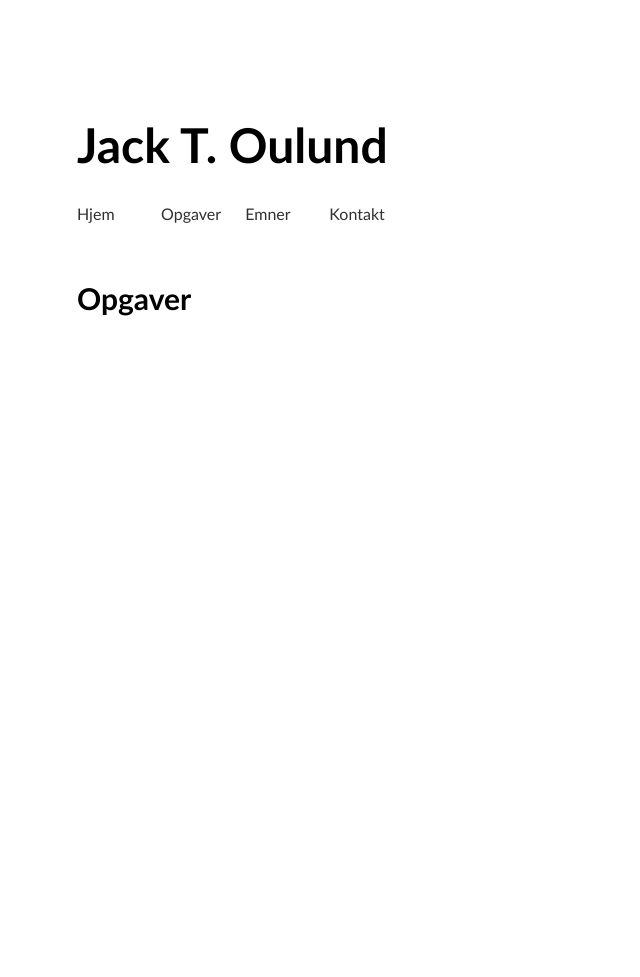
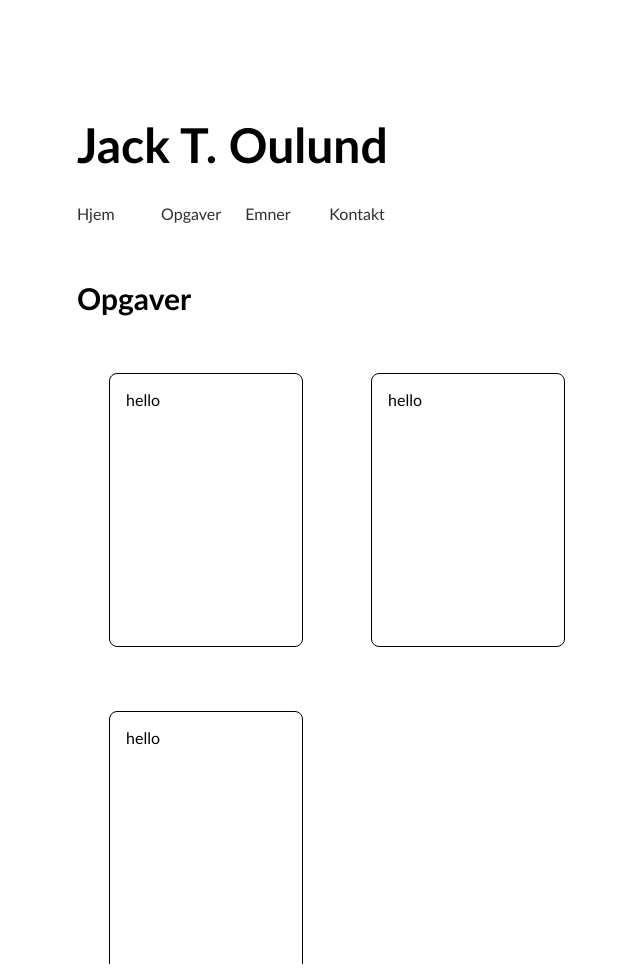
Before and after one commit to TheRealJackiBoi/Portfolio-for-Informatik, a Flask app: page /opgaver in a window 1280 px wide. Shown: the whole page, without its empty margins (179-819 px from the left). Run offline with Flask 2, Linux system fonts and the light colour scheme.

Commit message:
card class

```diff
--- a/myapp/static/css/main.css
+++ b/myapp/static/css/main.css
@@ -95,3 +95,14 @@ nav li a:hover {
     color: #555;
     font-size: large;
 }
+
+.card {
+    display: inline-block;
+    height: 15rem;
+    width: 10rem;
+    border: 1px solid black;
+    box-shadow: #555;
+    margin: 2rem;
+    border-radius: 8px;
+    padding: 1rem;
+}
--- a/myapp/templates/opgaver.html
+++ b/myapp/templates/opgaver.html
@@ -1,6 +1,8 @@
 {% extends "base.html" %}
 {% block title %}Opgaver{% endblock %}
-
 {% block content %}
 <h2>Opgaver</h2>
+<div class="card">hello</div>
+<div class="card">hello</div>
+<div class="card">hello</div>
 {% endblock %}
```
